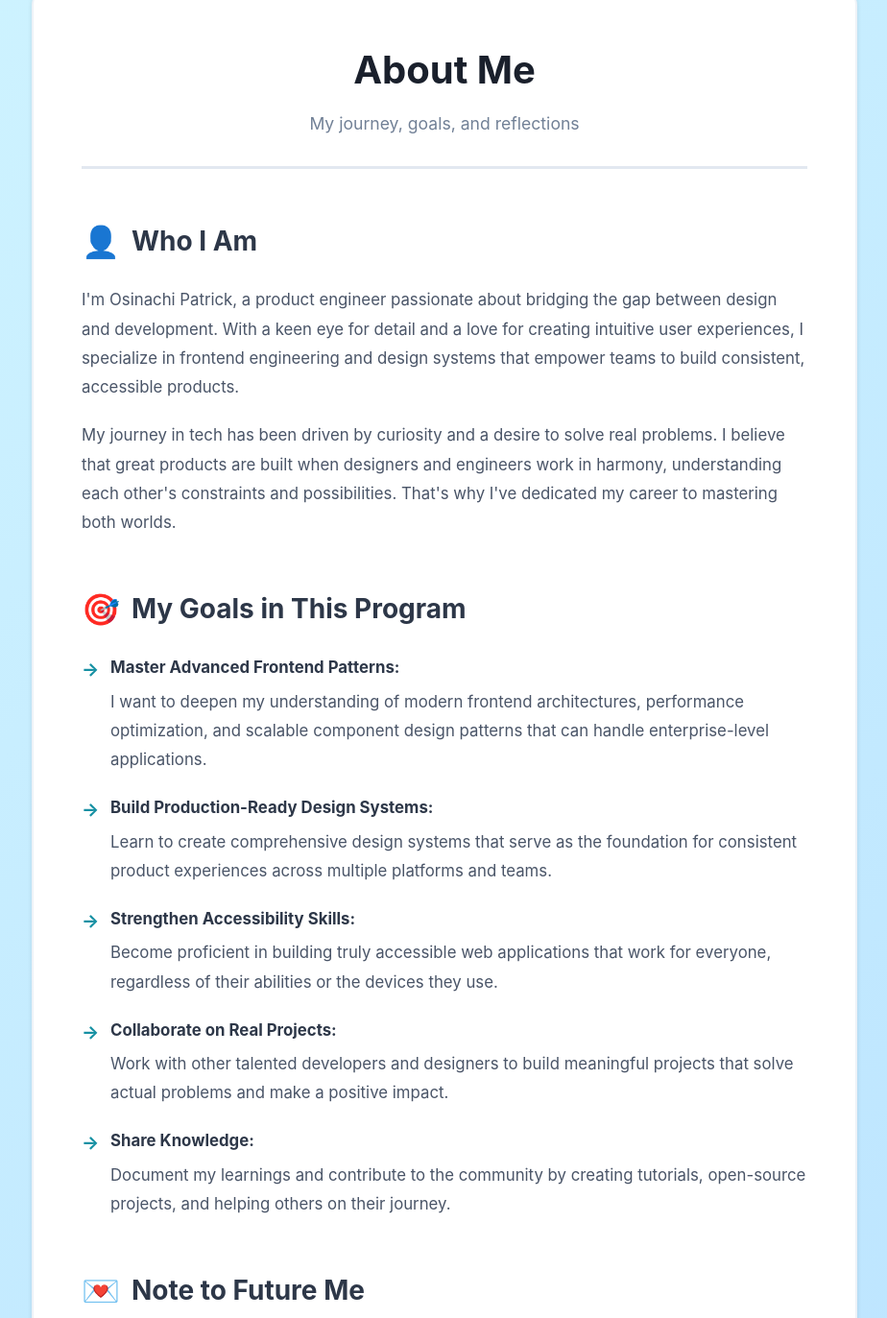
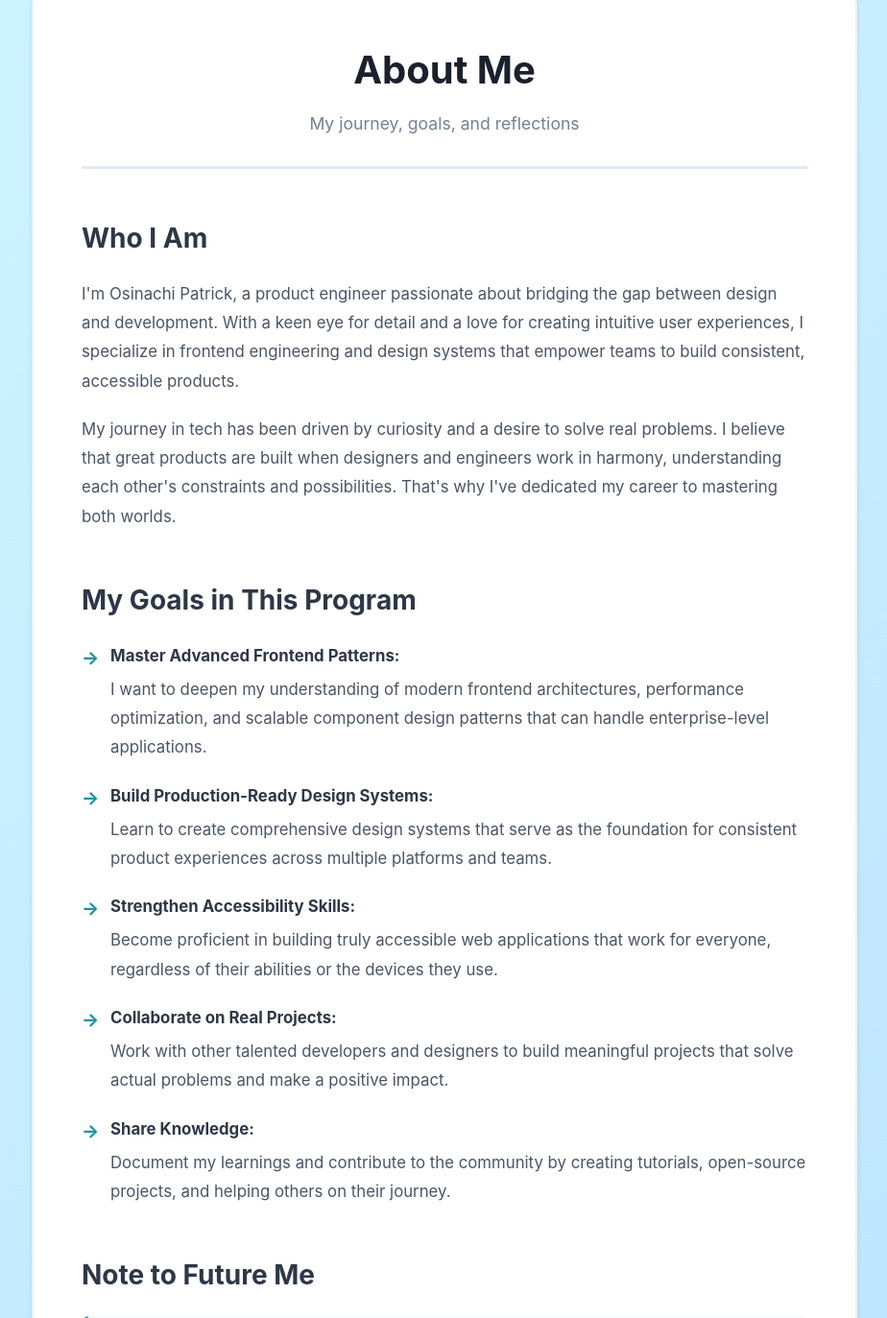
Before and after one commit to SinachPat/profile_card, a plain HTML site: page about.html in a window 1280 px wide. Shown: the part 121-1494 px from the top of the page at 96% size, without its empty margins (177-1101 px from the left). Drawn offline with Linux system fonts and the light colour scheme.

Commit message:
updated icons

```diff
--- a/about.html
+++ b/about.html
@@ -31,7 +31,6 @@
 
             <section class="about-section" aria-labelledby="bio-heading">
                 <h2 id="bio-heading" class="about-heading">
-                    <span class="heading-icon" aria-hidden="true">👤</span>
                     Who I Am
                 </h2>
                 <div class="about-content" data-testid="test-about-bio">
@@ -50,7 +49,6 @@
 
             <section class="about-section" aria-labelledby="goals-heading">
                 <h2 id="goals-heading" class="about-heading">
-                    <span class="heading-icon" aria-hidden="true">🎯</span>
                     My Goals in This Program
                 </h2>
                 <div class="about-content" data-testid="test-about-goals">
@@ -81,7 +79,6 @@
             </section>
             <section class="about-section" aria-labelledby="future-note-heading">
                 <h2 id="future-note-heading" class="about-heading">
-                    <span class="heading-icon" aria-hidden="true">💌</span>
                     Note to Future Me
                 </h2>
                 <div class="about-content note-content" data-testid="test-about-future-note">
@@ -120,7 +117,6 @@
 
             <section class="about-section" aria-labelledby="extra-heading">
                 <h2 id="extra-heading" class="about-heading">
-                    <span class="heading-icon" aria-hidden="true">💭</span>
                     Extra Thoughts
                 </h2>
                 <div class="about-content" data-testid="test-about-extra">
```
